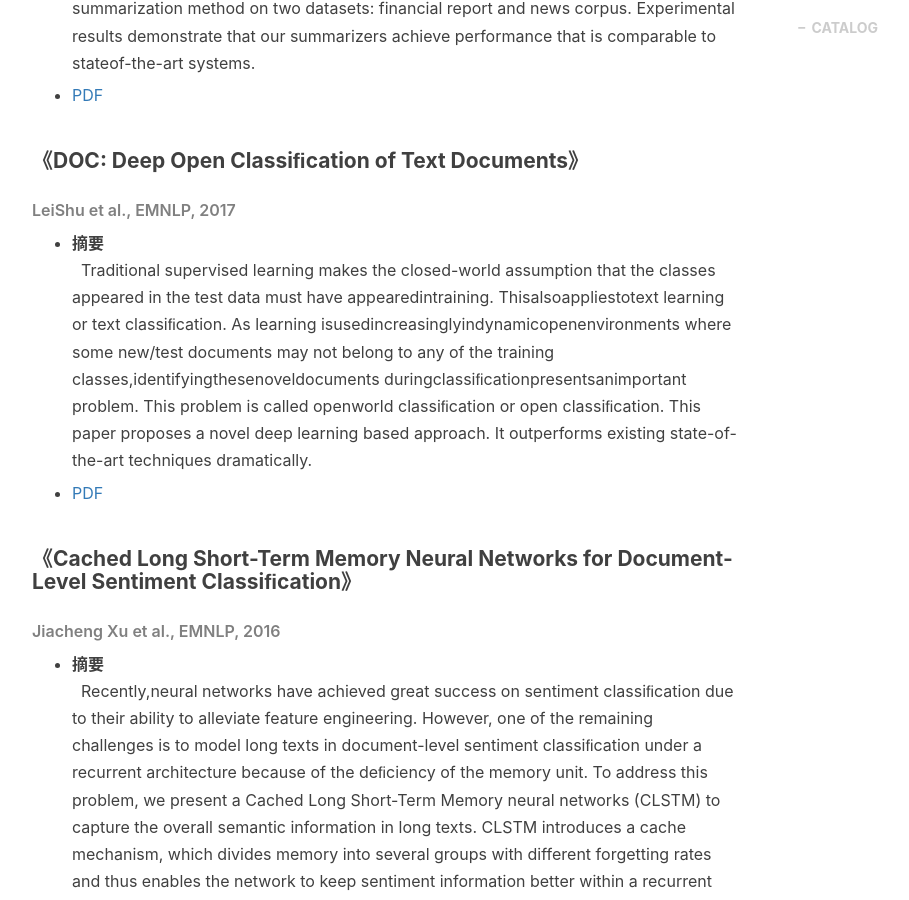
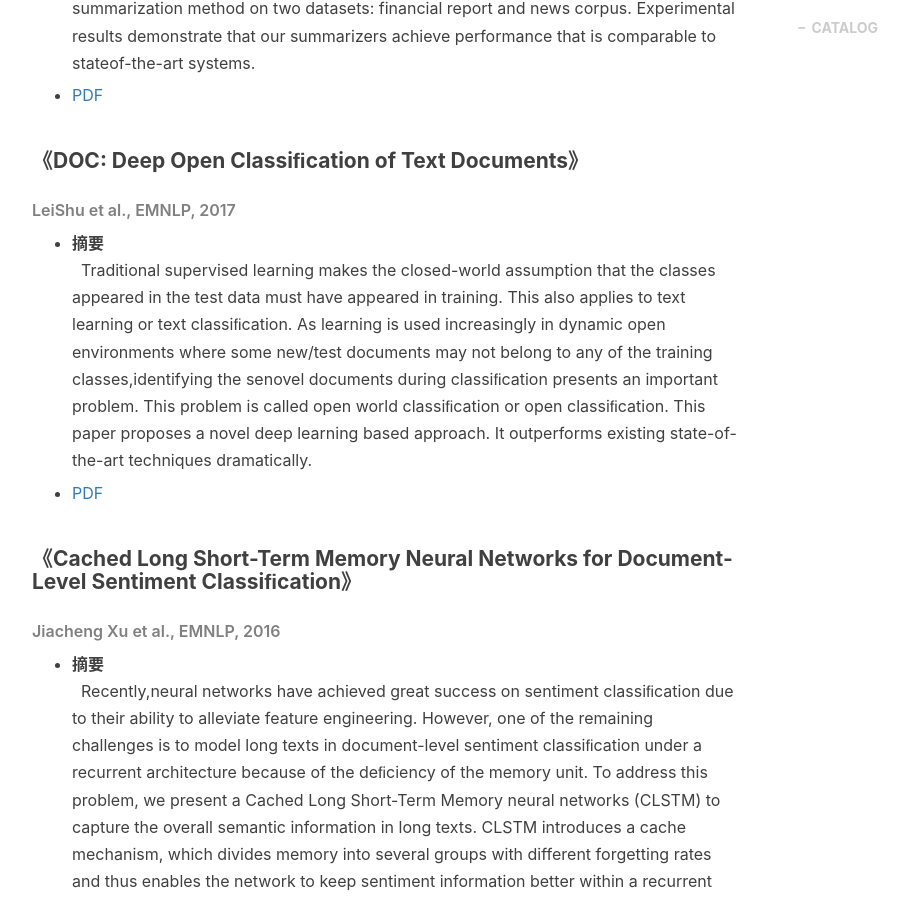
Before and after one commit to procjx/procjx.github.io.old, a Jekyll site: the page built from _posts/2017-11-27-Sentence&DocumentClassification.md, in a window 1280 px wide and 900 px high, scrolled down 986 px. Shown: the whole window, without its empty margins (233-1142 px from the left). Built offline with Jekyll 4.4.1, drawn with Linux system fonts in a browser that asks for light colours; nearby versions of some CDN libraries; comment, search, counter and statistics services are not loaded.

Commit message:
Update 2017-11-27-Sentence&DocumentClassification.md

```diff
--- a/_posts/2017-11-27-Sentence&DocumentClassification.md
+++ b/_posts/2017-11-27-Sentence&DocumentClassification.md
@@ -24,7 +24,7 @@ tags:
 #### 《DOC: Deep Open Classiﬁcation of Text Documents》
 ###### LeiShu et al., EMNLP, 2017
 - <b>摘要</b><br/>
-&nbsp; Traditional supervised learning makes the closed-world assumption that the classes appeared in the test data must have appearedintraining. Thisalsoappliestotext learning or text classiﬁcation. As learning isusedincreasinglyindynamicopenenvironments where some new/test documents may not belong to any of the training classes,identifyingthesenoveldocuments duringclassiﬁcationpresentsanimportant problem. This problem is called openworld classiﬁcation or open classiﬁcation. This paper proposes a novel deep learning based approach. It outperforms existing state-of-the-art techniques dramatically.
+&nbsp; Traditional supervised learning makes the closed-world assumption that the classes appeared in the test data must have appeared in training. This also applies to text learning or text classiﬁcation. As learning is used increasingly in dynamic open environments where some new/test documents may not belong to any of the training classes,identifying the senovel documents during classiﬁcation presents an important problem. This problem is called open world classiﬁcation or open classiﬁcation. This paper proposes a novel deep learning based approach. It outperforms existing state-of-the-art techniques dramatically.
  <br/>
 
 - [PDF](http://www.aclweb.org/anthology/D/D17/D17-1313.pdf)
```
